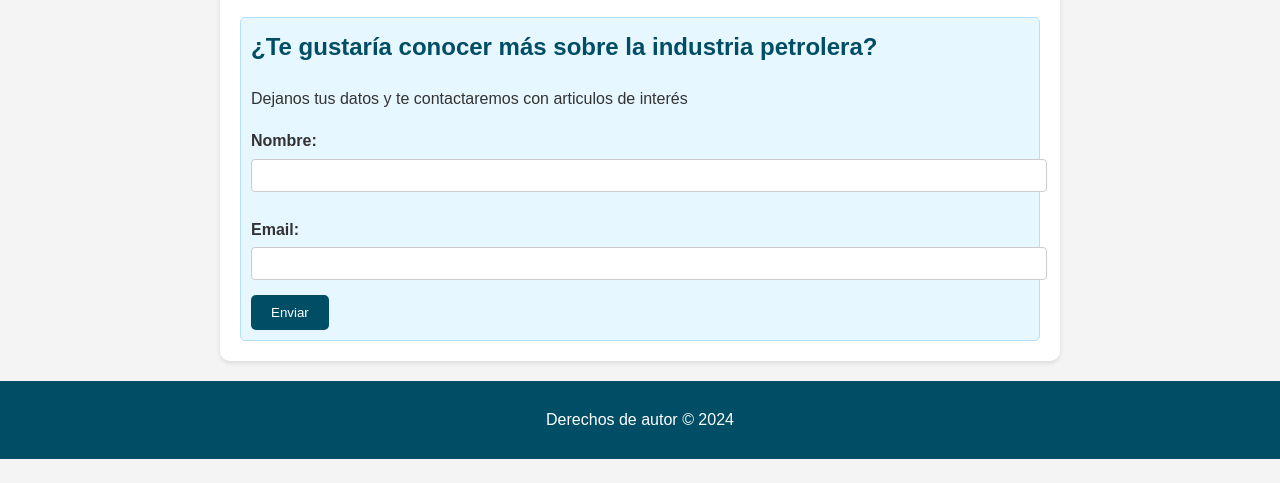
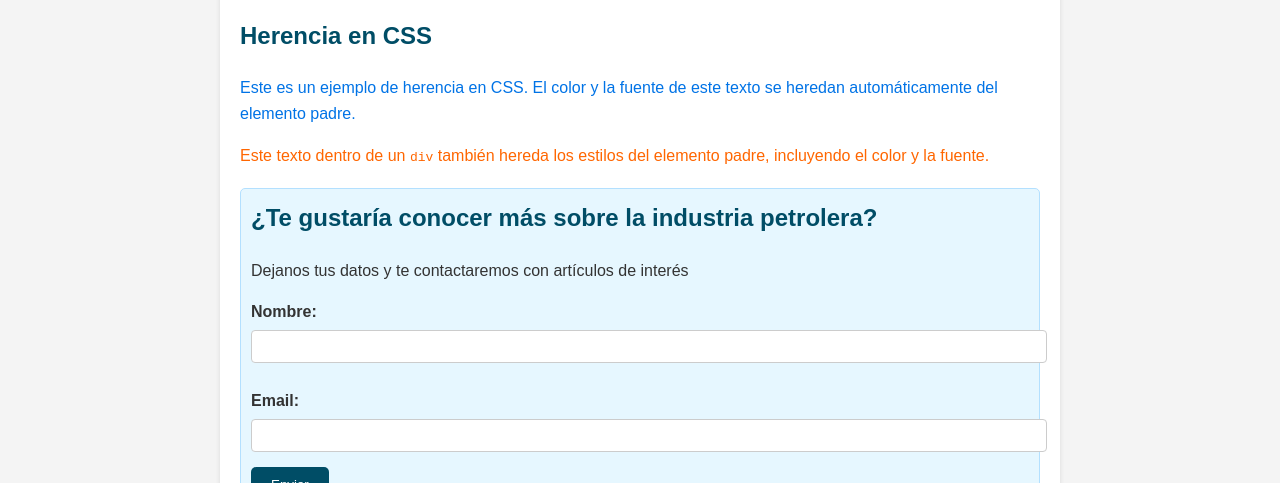
Before and after one commit to EdgarSuarezRosales/Leccion_1_Modulo_2, a plain HTML site: page index.html in a window 1280 px wide. Shown: the part 1130-1613 px from the top of the page. Before the commit the page ends 1589 px from the top, so only its background shows below. Drawn offline with Linux system fonts and the light colour scheme.

Commit message:
Añadí un texto nuevo sobre la herencia en CSS, además de modificar mis archivos html y css

```diff
--- a/index.html
+++ b/index.html
@@ -3,22 +3,21 @@
 <head>
     <meta charset="UTF-8">
     <meta name="viewport" content="width=device-width, initial-scale=1.0">
-    <title>Document</title>
+    <title>Sistema Petrolero</title>
     <link rel="stylesheet" href="style.css">
 </head>
 <body>
     <header>
         <h1>SISTEMA PETROLERO</h1>
         <h2>¿Que es un Sistema Petrolero?</h2>
-        <P> Son los componentes geológicos y los procesos necesarios para generar y almacenar hidrocarburos; esto incluye una roca generadora madura, un trayecto de migración, una roca yacimiento, una trampa y un sello. La secuencia cronológica relativa correcta de estos elementos y los procesos de generación, migración y acumulación de hidrocarburos, son necesarios para la acumulación y la preservación de los hidrocarburos. Los componentes y las relaciones cronológicas cruciales de un sistema petrolero pueden exhibirse en una gráfica que muestra el tiempo geológico a lo largo del eje horizontal y los elementos del sistema petrolero a lo largo del eje vertical. Las extensiones productivas de exploración y las áreas prospectivas son desarrolladas habitualmente en cuencas o regiones en las que existe cierta probabilidad de la presencia de un sistema petrolero.
-        </P>
+        <p> Son los componentes geológicos y los procesos necesarios para generar y almacenar hidrocarburos; esto incluye una roca generadora madura, un trayecto de migración, una roca yacimiento, una trampa y un sello. La secuencia cronológica relativa correcta de estos elementos y los procesos de generación, migración y acumulación de hidrocarburos, son necesarios para la acumulación y la preservación de los hidrocarburos. Los componentes y las relaciones cronológicas cruciales de un sistema petrolero pueden exhibirse en una gráfica que muestra el tiempo geológico a lo largo del eje horizontal y los elementos del sistema petrolero a lo largo del eje vertical. Las extensiones productivas de exploración y las áreas prospectivas son desarrolladas habitualmente en cuencas o regiones en las que existe cierta probabilidad de la presencia de un sistema petrolero.
+        </p>
         <h3>¿Te interesaría conocer más sobre el Sistema Petrolero?</h3>
-        <h4>Consulta las siguientes paginas</h4>
+        <h4>Consulta las siguientes páginas</h4>
         <nav>
             <ul>
                 <li><a href="https://glossary.slb.com/es/terms/p/petroleum_systems_modeling">Modelado de sistemas petroleros</a></li>
-                <li><a href="https://portaldelpetroleo.com/componentes-de-un-sistema-petrolero/">Sistema petrolero:Componentes</a></li>
-
+                <li><a href="https://portaldelpetroleo.com/componentes-de-un-sistema-petrolero/">Sistema petrolero: Componentes</a></li>
             </ul>
         </nav>
     </header>
@@ -32,12 +31,19 @@
                 <li>Trampa</li>
                 <li>Migración</li>
                 <li>Sincronía</li>
-              </ul>
-            <img src="https://th.bing.com/th/id/R.2ae124858ab80065dc79910a61f962e4?rik=hVnzY4USQ70WCQ&riu=http%3a%2f%2f3.bp.blogspot.com%2f_mQNcqdHoyeM%2fSixdRtcCHoI%2fAAAAAAAAASI%2foWJPzKwj_Mg%2fs320%2fsistemapetrolero.jpg&ehk=NRp5XaPLKYcjsxhbe%2b8SKjbndj1xLZzjXassWKphnHs%3d&risl=&pid=ImgRaw&r=0&sres=1&sresct=1" alt="Imagen 1"width="500" height="400">
+            </ul>
+            <img src="https://th.bing.com/th/id/R.2ae124858ab80065dc79910a61f962e4?rik=hVnzY4USQ70WCQ&riu=http%3a%2f%2f3.bp.blogspot.com%2f_mQNcqdHoyeM%2fSixdRtcCHoI%2fAAAAAAAAASI%2foWJPzKwj_Mg%2fs320%2fsistemapetrolero.jpg&ehk=NRp5XaPLKYcjsxhbe%2b8SKjbndj1xLZzjXassWKphnHs%3d&risl=&pid=ImgRaw&r=0&sres=1&sresct=1" alt="Imagen 1" width="500" height="400">
+        </section>
+        <section>
+            <h2>Herencia en CSS</h2>
+            <p class="herencia">Este es un ejemplo de herencia en CSS. El color y la fuente de este texto se heredan automáticamente del elemento padre.</p>
+            <div>
+                <p>Este texto dentro de un <code>div</code> también hereda los estilos del elemento padre, incluyendo el color y la fuente.</p>
+            </div>
         </section>
         <form>
             <h2>¿Te gustaría conocer más sobre la industria petrolera?</h2>
-            <p>Dejanos tus datos y te contactaremos con articulos de interés</p>
+            <p>Dejanos tus datos y te contactaremos con artículos de interés</p>
             <label for="nombre">Nombre:</label>
             <input type="text" id="nombre" name="nombre">
             <label for="email">Email:</label>
--- a/style.css
+++ b/style.css
@@ -6,6 +6,19 @@ body {
     padding: 0;
     background-color: #f4f4f4;
     color: #333;
+}
+
+/* Herencia en CSS */
+.herencia {
+    color: #0073e6; /* Cambiado a un color azul para el ejemplo */
+    font-family: Arial, sans-serif;
+    line-height: 1.6;
+}
+
+div p {
+    color: #ff6600; /* Cambiado a un color naranja para el texto en div */
+    font-family: Arial, sans-serif;
+    line-height: 1.6;
 }
 
 /* Header */
```
